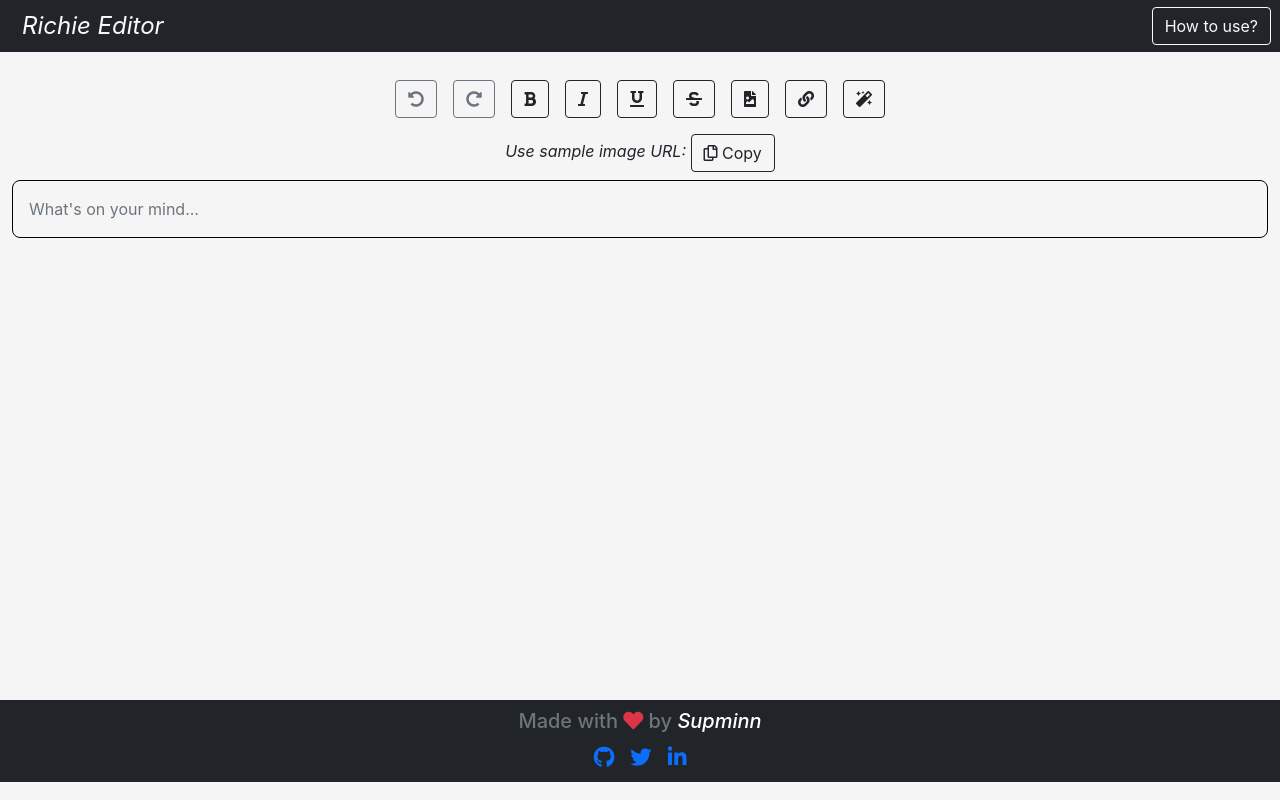
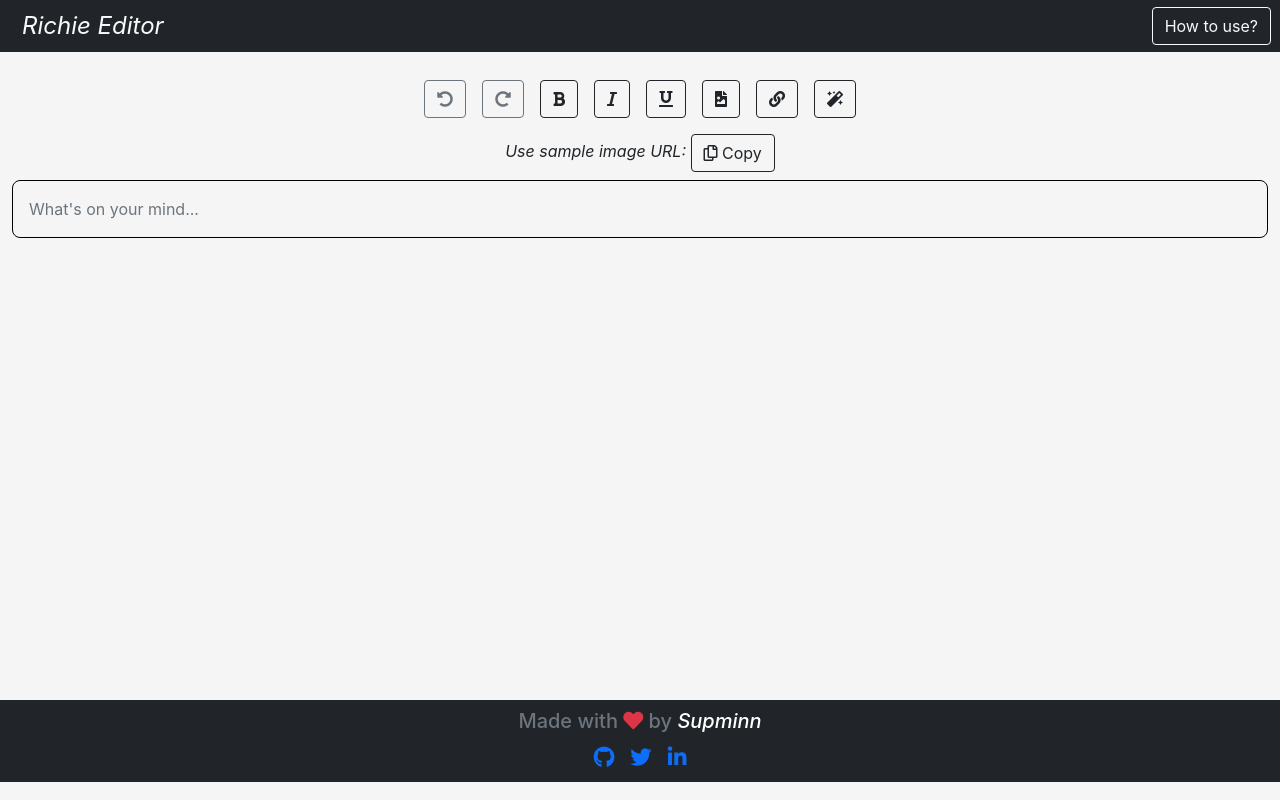
Before and after one commit to supminn/olvy_text_editor, a React (Create React App) app: page / in a window 1280 px wide. Built offline with nearby package versions, Linux system fonts and the light colour scheme.

Commit message:
removed extra button

```diff
--- a/src/components/EditorOptions.jsx
+++ b/src/components/EditorOptions.jsx
@@ -77,14 +77,6 @@ export const EditorOptions = ({ editor }) => {
         <i className="fas fa-underline"></i>
       </Button>
       <Button
-        variant={editor.isActive("strike") ? "dark" : "outline-dark"}
-        onClick={() => editor.chain().focus().toggleStrike().run()}
-        className="m-2"
-      >
-        <i className="fas fa-strikethrough"></i>
-      </Button>
-
-      <Button
         variant="outline-dark"
         onClick={() => linkHandler("image")}
         className="m-2"
```
